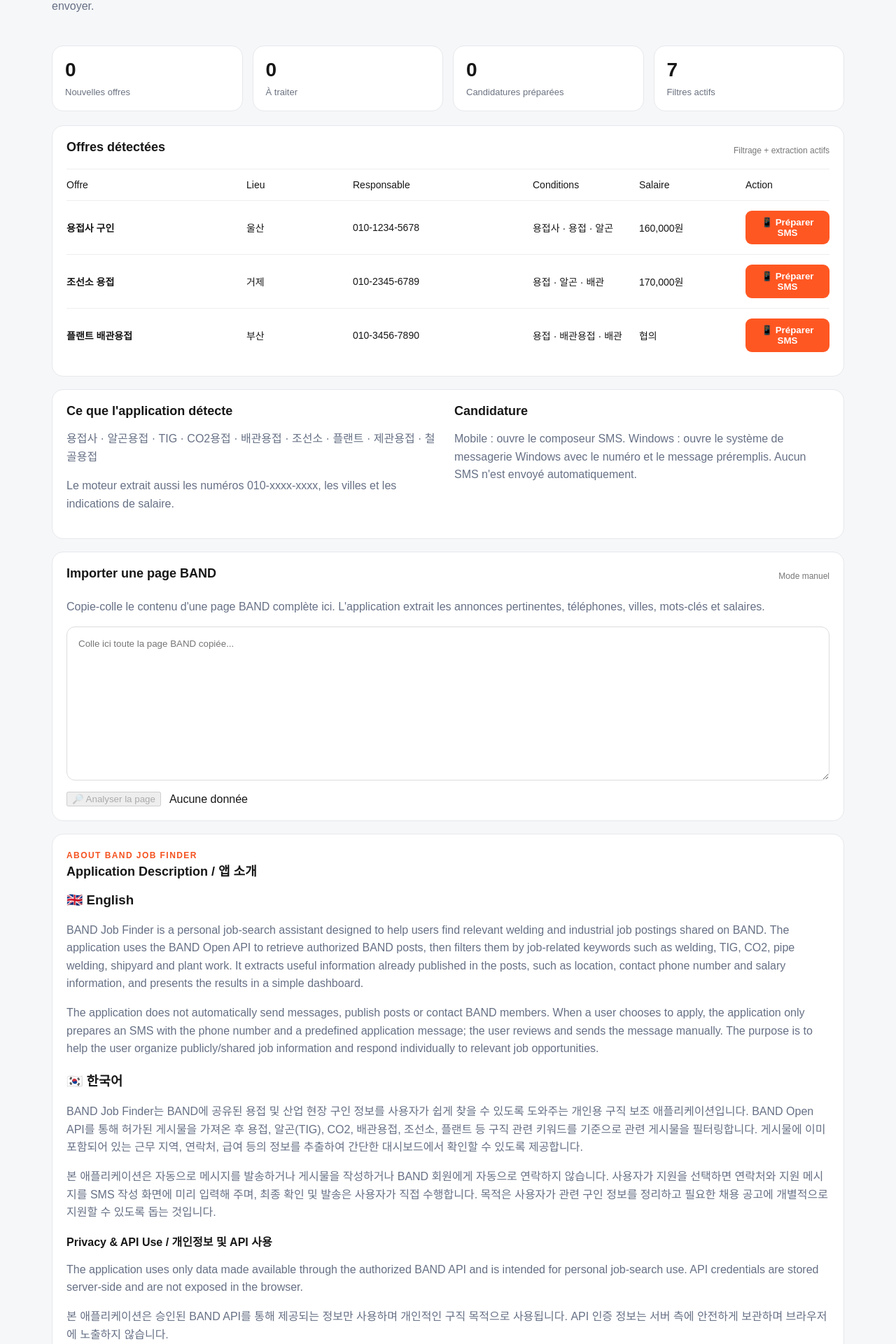
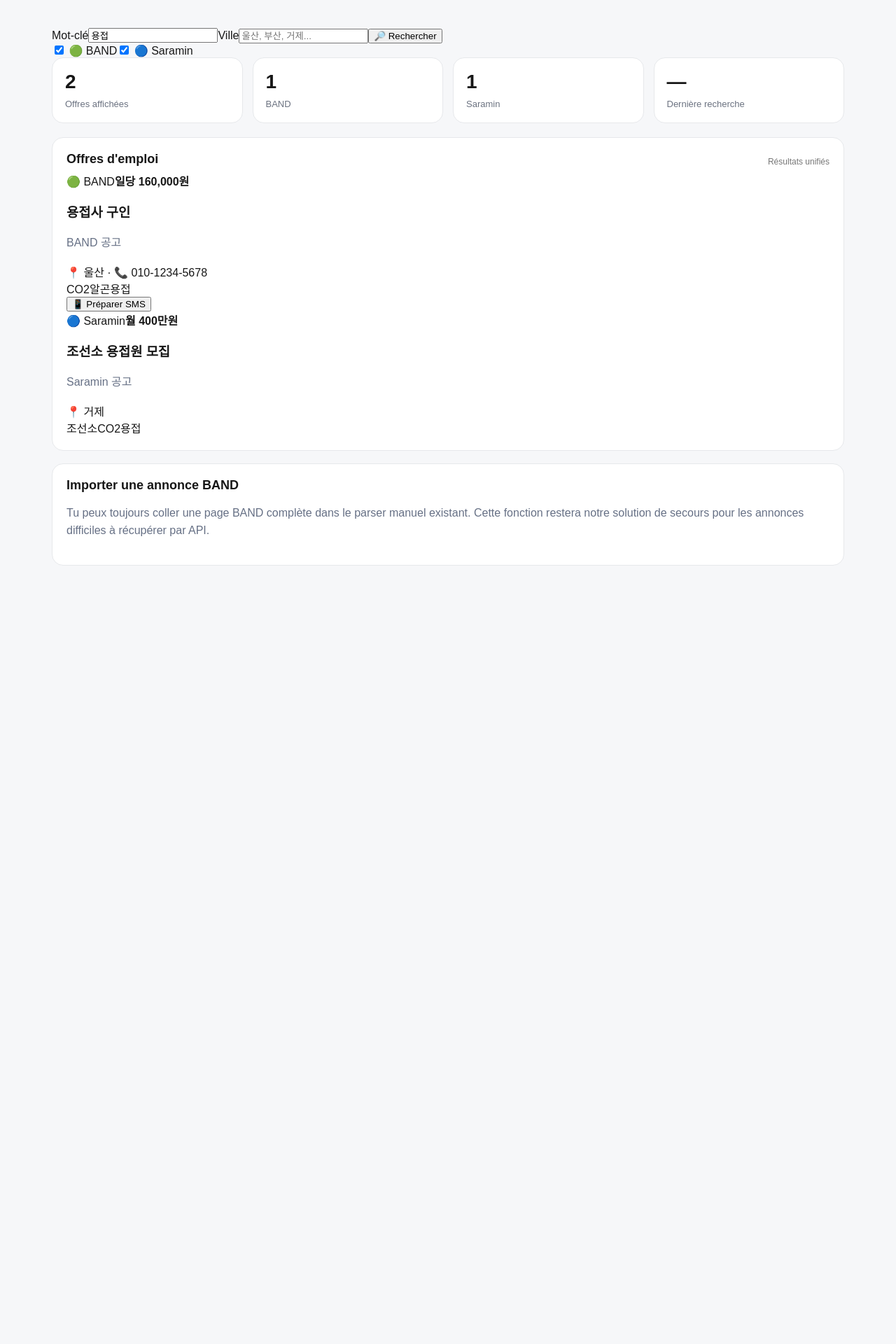
Before and after one commit to meridane/band-job-finder, a Next.js app: page / in a window 1280 px wide. Shown: the part 160-2080 px from the top of the page at 70% size. After the commit the page ends 1026 px from the top, so only its background shows below. Built offline with nearby package versions, Linux system fonts and the light colour scheme.

Commit message:
feat: add unified job search UI

```diff
--- a/app/page.tsx
+++ b/app/page.tsx
@@ -1,132 +1,112 @@
 "use client";
 
 import React from "react";
-import { parseBandPost } from "../lib/band-parser";
 
-const rows=[
- {job:"용접사 구인",place:"울산",contact:"010-1234-5678",details:"알곤(TIG), CO2",pay:"160,000원"},
- {job:"조선소 용접",place:"거제",contact:"010-2345-6789",details:"배관 / 알곤",pay:"170,000원"},
- {job:"플랜트 배관용접",place:"부산",contact:"010-3456-7890",details:"TIG",pay:"협의"}
+type Job = {
+  source: "band" | "saramin" | "manual";
+  sourceJobId: string;
+  sourceUrl?: string | null;
+  title: string;
+  company?: string | null;
+  location?: string | null;
+  salary?: string | null;
+  contactPhone?: string | null;
+  description?: string | null;
+  matchedKeywords?: string[];
+};
+
+const demoJobs: Job[] = [
+  { source:"band", sourceJobId:"demo-band-1", title:"용접사 구인", company:"BAND 공고", location:"울산", salary:"일당 160,000원", contactPhone:"010-1234-5678", matchedKeywords:["CO2","알곤","용접"] },
+  { source:"saramin", sourceJobId:"demo-saramin-1", title:"조선소 용접원 모집", company:"Saramin 공고", location:"거제", salary:"월 400만원", contactPhone:null, matchedKeywords:["조선소","CO2","용접"] },
 ];
 
-const message=(r:typeof rows[number]) =>
-`안녕하세요. ${r.job} 구인 공고를 보고 연락드립니다.
-알곤(TIG) 및 CO2 용접 경력이 있으며 지원하고 싶습니다.
-현재 근무 가능합니다.
+function prepareSms(phone:string, title:string){
+  const body = `안녕하세요. ${title} 구인 공고를 보고 연락드립니다.
+용접 경력이 있으며 지원하고 싶습니다.
 근무조건과 면접 일정 안내 부탁드립니다.
 감사합니다.`;
-
-function prepareSms(phone:string, body:string){
- const normalized=phone.replace(/[^0-9+]/g,"");
- const encoded=encodeURIComponent(body);
- const isWindows=/Windows/i.test(navigator.userAgent);
- if(isWindows){
-   // Official Windows messaging URI. The user still confirms/sends the message.
-   window.location.href=`ms-chat:?Addresses=${encodeURIComponent(normalized)}&Body=${encoded}`;
- }else{
-   // Android/iPhone: open the device's SMS composer.
-   window.location.href=`sms:${normalized}?body=${encoded}`;
- }
+  window.location.href = `sms:${phone.replace(/[^0-9+]/g,"")}?body=${encodeURIComponent(body)}`;
 }
 
 export default function Home(){
- const [bandPage,setBandPage]=React.useState("");
- const [parsedPage,setParsedPage]=React.useState<ReturnType<typeof parseBandPost>[]|null>(null);
- const analyzeBandPage=()=>{
-  const blocks=bandPage.split(/\\n(?=# Posted on|#\\s*Posted on)/).filter(Boolean);
-  const results=blocks.map((block)=>parseBandPost(block)).filter((item)=>item.isRelevant || item.phones.length || item.locations.length || item.salary);
-  setParsedPage(results);
- };
+  const [keyword,setKeyword]=React.useState("용접");
+  const [location,setLocation]=React.useState("");
+  const [jobs,setJobs]=React.useState<Job[]>(demoJobs);
+  const [loading,setLoading]=React.useState(false);
+  const [searched,setSearched]=React.useState(false);
+  const [sourceBand,setSourceBand]=React.useState(true);
+  const [sourceSaramin,setSourceSaramin]=React.useState(true);
+
+  async function search(){
+    setLoading(true); setSearched(true);
+    try{
+      const qs=new URLSearchParams();
+      if(keyword) qs.set("keyword",keyword);
+      if(location) qs.set("location",location);
+      const res=await fetch(`/api/jobs/search?${qs.toString()}`);
+      const data=await res.json();
+      const filtered=(data.jobs ?? []).filter((j:Job)=>
+        (j.source==="band" && sourceBand)||(j.source==="saramin" && sourceSaramin)
+      );
+      setJobs(filtered.length ? filtered : []);
+    }catch{
+      setJobs([]);
+    }finally{setLoading(false);}
+  }
+
   return <main className="shell">
-  <header><div><span className="eyebrow">BAND JOB FINDER</span><h1>Offres détectées</h1><p>Les annonces correspondant à tes critères apparaîtront ici avec le numéro du responsable et le message de candidature à envoyer.</p></div><span className="status">SMS automatique désactivé</span></header>
-  <section className="stats">
-   <div><b>0</b><span>Nouvelles offres</span></div><div><b>0</b><span>À traiter</span></div><div><b>0</b><span>Candidatures préparées</span></div><div><b>7</b><span>Filtres actifs</span></div>
-  </section>
-  <section className="card">
-   <div className="cardhead"><h2>Offres détectées</h2><span>Filtrage + extraction actifs</span></div>
-   <div className="table">
-    <div className="row head"><span>Offre</span><span>Lieu</span><span>Responsable</span><span>Conditions</span><span>Salaire</span><span>Action</span></div>
-    {rows.map((r,i)=>{
- const parsed=parseBandPost(`${r.job} ${r.place} ${r.details} ${r.pay} ${r.contact}`);
- return <div className="row" key={i}>
-  <span className="job">{r.job}</span>
-  <span>{parsed.locations.join(", ") || r.place}</span>
-  <span>{parsed.phones[0] || r.contact}</span>
-  <span>{parsed.matchedKeywords.slice(0,3).join(" · ")}</span>
-  <span>{parsed.salary || r.pay}</span>
-  <button onClick={()=>prepareSms(parsed.phones[0] || r.contact,message(r))}>📱 Préparer SMS</button>
+    <header>
+      <div>
+        <span className="eyebrow">JOB FINDER · KOREA</span>
+        <h1>Trouve ton prochain emploi</h1>
+        <p>BAND + Saramin dans une seule recherche.</p>
       </div>
-})}
+      <span className="status">Multi-source</span>
+    </header>
+
+    <section className="searchbox">
+      <div className="searchgrid">
+        <label>Mot-clé<input value={keyword} onChange={e=>setKeyword(e.target.value)} placeholder="용접, TIG, CO2..." /></label>
+        <label>Ville<input value={location} onChange={e=>setLocation(e.target.value)} placeholder="울산, 부산, 거제..." /></label>
+        <button className="searchbtn" onClick={search} disabled={loading}>{loading ? "Recherche..." : "🔎 Rechercher"}</button>
+      </div>
+      <div className="sources">
+        <label><input type="checkbox" checked={sourceBand} onChange={e=>setSourceBand(e.target.checked)}/> 🟢 BAND</label>
+        <label><input type="checkbox" checked={sourceSaramin} onChange={e=>setSourceSaramin(e.target.checked)}/> 🔵 Saramin</label>
       </div>
     </section>
-  <section className="card grid">
-   <div><h2>Ce que l'application détecte</h2><p>용접사 · 알곤용접 · TIG · CO2용접 · 배관용접 · 조선소 · 플랜트 · 제관용접 · 철골용접</p><p>Le moteur extrait aussi les numéros 010-xxxx-xxxx, les villes et les indications de salaire.</p></div>
-   <div><h2>Candidature</h2><p>Mobile : ouvre le composeur SMS. Windows : ouvre le système de messagerie Windows avec le numéro et le message préremplis. Aucun SMS n'est envoyé automatiquement.</p></div>
+
+    <section className="stats">
+      <div><b>{jobs.length}</b><span>Offres affichées</span></div>
+      <div><b>{jobs.filter(j=>j.source==="band").length}</b><span>BAND</span></div>
+      <div><b>{jobs.filter(j=>j.source==="saramin").length}</b><span>Saramin</span></div>
+      <div><b>{searched ? "✓" : "—"}</b><span>Dernière recherche</span></div>
     </section>
 
     <section className="card">
-   <div className="cardhead"><h2>Importer une page BAND</h2><span>Mode manuel</span></div>
-   <p>Copie-colle le contenu d'une page BAND complète ici. L'application extrait les annonces pertinentes, téléphones, villes, mots-clés et salaires.</p>
-   <textarea
-    value={bandPage}
-    onChange={(e)=>setBandPage(e.target.value)}
-    placeholder="Colle ici toute la page BAND copiée..."
-    style={{width:"100%",minHeight:220,padding:16,borderRadius:12,border:"1px solid #ddd",fontFamily:"inherit",resize:"vertical"}}
-   />
-   <div style={{marginTop:12,display:"flex",gap:12,alignItems:"center"}}>
-    <button onClick={analyzeBandPage} disabled={!bandPage.trim()}>🔎 Analyser la page</button>
-    <span>{bandPage ? `${bandPage.length.toLocaleString()} caractères` : "Aucune donnée"}</span>
+      <div className="cardhead"><h2>Offres d'emploi</h2><span>{loading ? "Recherche en cours..." : "Résultats unifiés"}</span></div>
+      {jobs.length===0 && searched && !loading && <div className="empty">Aucune offre disponible avec ces critères. Vérifie aussi que les clés API sont configurées.</div>}
+      <div className="jobs">
+        {jobs.map((j,i)=><article className="jobcard" key={`${j.source}-${j.sourceJobId}-${i}`}>
+          <div className="jobtop">
+            <span className={`badge ${j.source}`}>{j.source==="band" ? "🟢 BAND" : "🔵 Saramin"}</span>
+            {j.salary && <strong>{j.salary}</strong>}
           </div>
-   {parsedPage && <div style={{marginTop:20}}>
-    <h3>{parsedPage.length} annonce(s) détectée(s)</h3>
-    {parsedPage.map((item,i)=><div key={i} style={{padding:"14px 0",borderBottom:"1px solid #eee"}}>
-     <strong>{item.matchedKeywords.join(" · ") || "Information détectée"}</strong>
-     <div>📍 {item.locations.join(", ") || "Lieu non détecté"} · 📞 {item.phones.join(", ") || "Téléphone non détecté"} · 💰 {item.salary || "Salaire non détecté"}</div>
-    </div>)}
-   </div>}
+          <h3>{j.title}</h3>
+          <p className="company">{j.company ?? "Entreprise non renseignée"}</p>
+          <div className="meta">📍 {j.location ?? "Lieu non renseigné"} {j.contactPhone && <> · 📞 {j.contactPhone}</>}</div>
+          <div className="keywords">{(j.matchedKeywords ?? []).map(k=><span key={k}>{k}</span>)}</div>
+          <div className="actions">
+            {j.sourceUrl && <a href={j.sourceUrl} target="_blank" rel="noreferrer">Voir l'annonce ↗</a>}
+            {j.contactPhone && <button onClick={()=>prepareSms(j.contactPhone!,j.title)}>📱 Préparer SMS</button>}
+          </div>
+        </article>)}
+      </div>
     </section>
 
-  <section className="card app-description">
-   <div>
-    <span className="eyebrow">ABOUT BAND JOB FINDER</span>
-    <h2>Application Description / 앱 소개</h2>
-
-    <h3>🇬🇧 English</h3>
-    <p>
-     BAND Job Finder is a personal job-search assistant designed to help users find relevant welding and industrial job postings shared on BAND.
-     The application uses the BAND Open API to retrieve authorized BAND posts, then filters them by job-related keywords such as welding, TIG, CO2, pipe welding, shipyard and plant work.
-     It extracts useful information already published in the posts, such as location, contact phone number and salary information, and presents the results in a simple dashboard.
-    </p>
-    <p>
-     The application does not automatically send messages, publish posts or contact BAND members.
-     When a user chooses to apply, the application only prepares an SMS with the phone number and a predefined application message; the user reviews and sends the message manually.
-     The purpose is to help the user organize publicly/shared job information and respond individually to relevant job opportunities.
-    </p>
-
-    <h3>🇰🇷 한국어</h3>
-    <p>
-     BAND Job Finder는 BAND에 공유된 용접 및 산업 현장 구인 정보를 사용자가 쉽게 찾을 수 있도록 도와주는 개인용 구직 보조 애플리케이션입니다.
-     BAND Open API를 통해 허가된 게시물을 가져온 후 용접, 알곤(TIG), CO2, 배관용접, 조선소, 플랜트 등 구직 관련 키워드를 기준으로 관련 게시물을 필터링합니다.
-     게시물에 이미 포함되어 있는 근무 지역, 연락처, 급여 등의 정보를 추출하여 간단한 대시보드에서 확인할 수 있도록 제공합니다.
-    </p>
-    <p>
-     본 애플리케이션은 자동으로 메시지를 발송하거나 게시물을 작성하거나 BAND 회원에게 자동으로 연락하지 않습니다.
-     사용자가 지원을 선택하면 연락처와 지원 메시지를 SMS 작성 화면에 미리 입력해 주며, 최종 확인 및 발송은 사용자가 직접 수행합니다.
-     목적은 사용자가 관련 구인 정보를 정리하고 필요한 채용 공고에 개별적으로 지원할 수 있도록 돕는 것입니다.
-    </p>
-
-    <div className="notice">
-     <strong>Privacy & API Use / 개인정보 및 API 사용</strong>
-     <p>
-      The application uses only data made available through the authorized BAND API and is intended for personal job-search use.
-      API credentials are stored server-side and are not exposed in the browser.
-     </p>
-     <p>
-      본 애플리케이션은 승인된 BAND API를 통해 제공되는 정보만 사용하며 개인적인 구직 목적으로 사용됩니다.
-      API 인증 정보는 서버 측에 안전하게 보관하며 브라우저에 노출하지 않습니다.
-     </p>
-    </div>
-   </div>
+    <section className="card">
+      <h2>Importer une annonce BAND</h2>
+      <p>Tu peux toujours coller une page BAND complète dans le parser manuel existant. Cette fonction restera notre solution de secours pour les annonces difficiles à récupérer par API.</p>
     </section>
   </main>
 }
```
Lines whose indentation alone changed are shown as unchanged.
